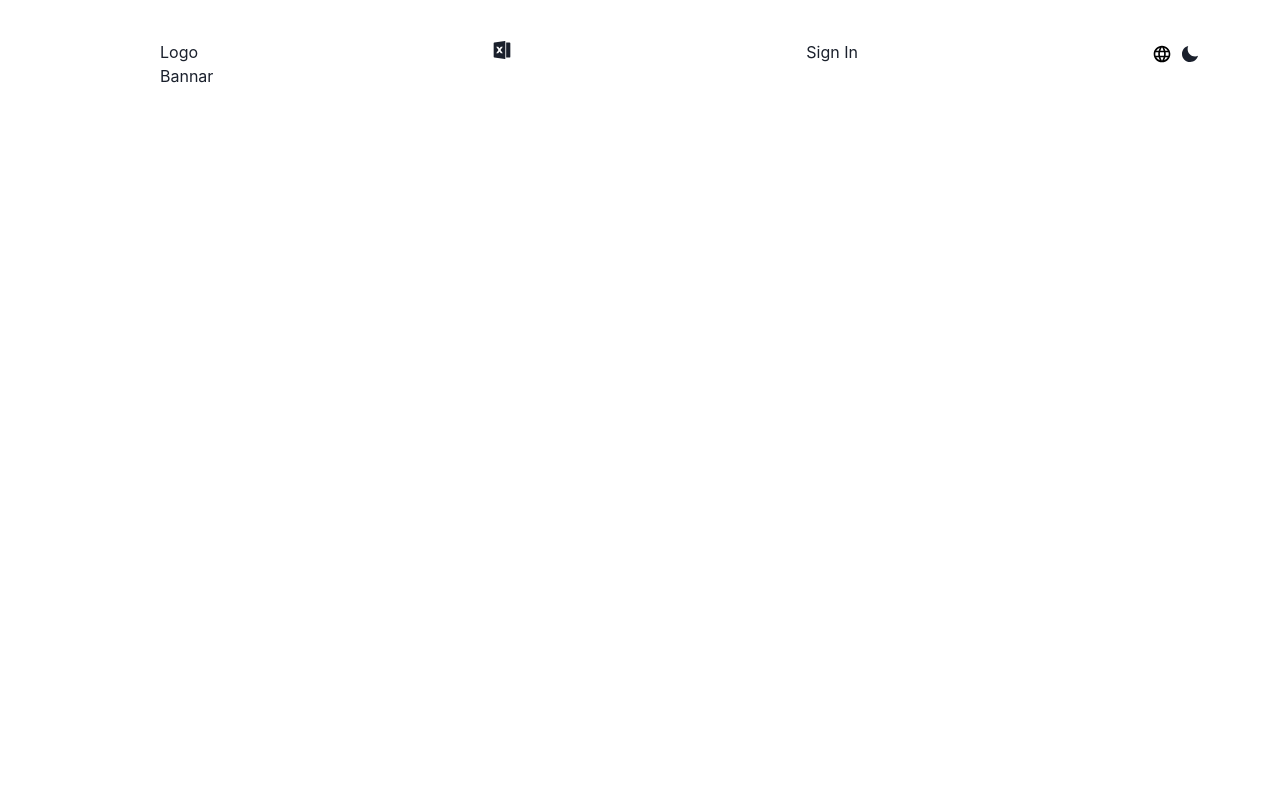
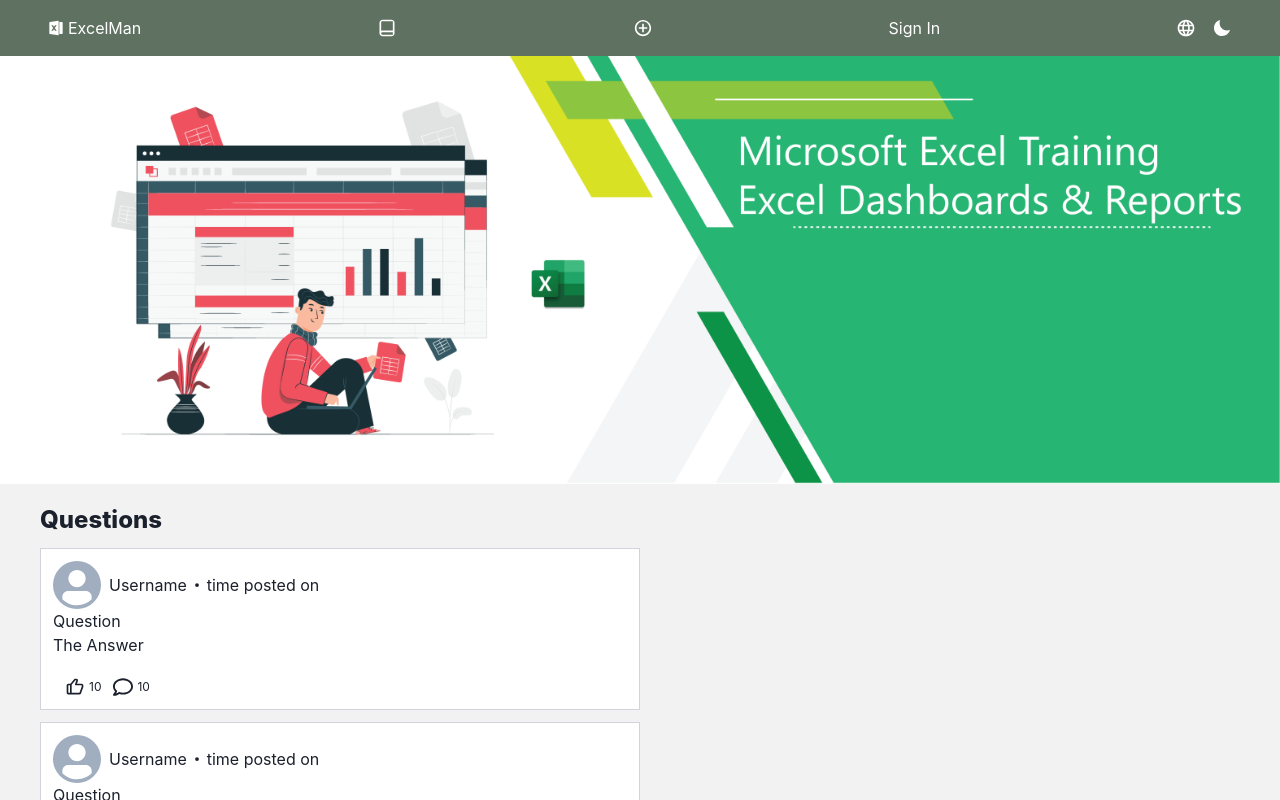
Before and after one commit to Jihad-Shaheen-Sehweil/ExcelMan, a React (Create React App) app in the folder client/: page / in a window 1280 px wide. Shown: the top 800 px of the page. Built offline with nearby package versions, Linux system fonts and the light colour scheme.

Commit message:
layout & feed

```diff
--- a/client/package.json
+++ b/client/package.json
@@ -22,6 +22,7 @@
     "react-scripts": "5.0.1",
     "redux": "^4.2.0",
     "redux-thunk": "^2.4.1",
+    "tailwind-scrollbar-hide": "^1.1.7",
     "web-vitals": "^2.1.4"
   },
   "scripts": {
--- a/client/src/App.js
+++ b/client/src/App.js
@@ -1,14 +1,16 @@
 import Navbar from "./components/Navbar";
-import Bannar from "./components/Bannar";
+import Questions from "./components/Questions";
 
 function App() {
     return (
-        <div className="ml-40 py-10 pr-20">
+        <main className="w-screen h-full bg-[#F2F2F2] scrollbar-hide">
             <Navbar />
-            <Bannar />
-            {/* ask a question modal */}
-            {/* questions posted */}
-        </div>
+
+            <div className="px-10 pd-10">
+                <Questions />
+                <p className="mx-auto py-5">CopyRights 2022</p>
+            </div>
+        </main>
     );
 }
 
--- a/client/src/components/Bannar.jsx
+++ b/client/src/components/Bannar.jsx
@@ -1,9 +1,13 @@
-import React from 'react'
+import React from "react";
+import { Image } from "@chakra-ui/react";
 
+import imageBanner from "../images/excel_banner.png";
 const Bannar = () => {
-  return (
-    <div>Bannar</div>
-  )
-}
+    return (
+        <section className="pt-14">
+            <Image objectFit="contain" src={imageBanner} />
+        </section>
+    );
+};
 
-export default Bannar
+export default Bannar;
--- /dev/null
+++ b/client/src/components/Comments.jsx
@@ -0,0 +1,14 @@
+import React from "react";
+import { Icon } from "@chakra-ui/react";
+import { FaRegComment as CommentIcon } from "react-icons/fa";
+
+const Comments = () => {
+    return (
+        <div className="flex items-center ml-3">
+            <Icon w={5} h={5} as={CommentIcon} />
+            <p className="pl-1 text-xs">10</p>
+        </div>
+    );
+};
+
+export default Comments;
--- /dev/null
+++ b/client/src/components/Like.jsx
@@ -0,0 +1,14 @@
+import React from "react";
+import { Icon } from "@chakra-ui/react";
+import { BiLike as LikeIcon } from "react-icons/bi";
+
+const Like = () => {
+    return (
+        <div className="flex items-center ml-3">
+            <Icon w={5} h={5} as={LikeIcon} />
+            <p className="pl-1 text-xs">10</p>
+        </div>
+    );
+};
+
+export default Like;
--- a/client/src/components/Navbar.jsx
+++ b/client/src/components/Navbar.jsx
@@ -1,22 +1,57 @@
 import React from "react";
 import { Icon } from "@chakra-ui/react";
-import { IoMdMoon as outlinedMoonIcon } from "react-icons/io";
-import { RiFileExcel2Fill as outlinedExcelIcon } from "react-icons/ri";
-
-import { MdOutlineLanguage as outlinedLanguageIcon } from "react-icons/md";
+import {
+    IoMdMoon as OutlinedMoonIcon,
+    IoMdAddCircleOutline as OutlinedAddIcon,
+} from "react-icons/io";
+import { RiFileExcel2Fill as OutlinedExcelIcon } from "react-icons/ri";
+import { MdOutlineLanguage as OutlinedLanguageIcon } from "react-icons/md";
+import { RiBookLine as OutlinedBookIcon } from "react-icons/ri";
+import Bannar from "./Bannar";
 
 const Navbar = () => {
     return (
         <section>
-            <main className="flex justify-between ">
-                <p>Logo</p>
-                <Icon w={5} h={5} as={outlinedExcelIcon} />
-                <p>Sign In</p>
-                <div >
-                    <Icon className="mr-2" color="black" w={5} h={5} as={outlinedLanguageIcon} />
-                    <Icon className="" w={5} h={5} as={outlinedMoonIcon} />
+            <main className="w-screen flex justify-between fixed bg-[#5F7161] h-14 items-center text-white px-10">
+                <div className="flex p-2 items-center hover:bg-[#6D8B74] rounded-full cursor-pointer hover:text-black">
+                    <Icon className="pr-1" w={5} h={5} as={OutlinedExcelIcon} />
+                    <p className="">ExcelMan</p>
+                </div>
+                <Icon
+                    className="hover:text-black hover:bg-[#6D8B74] rounded-full p-2 cursor-pointer"
+                    color="white"
+                    w={9}
+                    h={9}
+                    as={OutlinedBookIcon}
+                />
+                <Icon
+                    className="hover:text-black hover:bg-[#6D8B74] rounded-full p-2 cursor-pointer"
+                    color="white"
+                    w={9}
+                    h={9}
+                    as={OutlinedAddIcon}
+                />
+                <p className="hover:text-black hover:bg-[#6D8B74] rounded-full p-2 cursor-pointer">
+                    Sign In
+                </p>
+                <div>
+                    <Icon
+                        className="hover:text-black hover:bg-[#6D8B74] rounded-full p-2 cursor-pointer"
+                        color="white"
+                        w={9}
+                        h={9}
+                        as={OutlinedLanguageIcon}
+                    />
+                    <Icon
+                        className="hover:text-black hover:bg-[#6D8B74] rounded-full p-2 cursor-pointer"
+                        color="white"
+                        w={9}
+                        h={9}
+                        as={OutlinedMoonIcon}
+                    />
                 </div>
             </main>
+            <Bannar />
         </section>
     );
 };
--- /dev/null
+++ b/client/src/components/Question.jsx
@@ -0,0 +1,21 @@
+import React from "react";
+import Comments from "./Comments";
+import Like from "./Like";
+
+import UserInfo from "./UserInfo";
+
+const Question = () => {
+    return (
+        <article className="border border-gray-300 bg-white my-3 w-6/12 p-3">
+            <UserInfo />
+            <p>Question</p>
+            <p>The Answer</p>
+            <section className="flex items-center pt-5">
+                <Like />
+                <Comments />
+            </section>
+        </article>
+    );
+};
+
+export default Question;
--- /dev/null
+++ b/client/src/components/Questions.jsx
@@ -0,0 +1,14 @@
+import React from "react";
+import Question from "./Question";
+
+const Questions = () => {
+    return (
+        <section>
+            <p className="text-2xl font-extrabold mt-5">Questions</p>
+            <Question />
+            <Question />
+        </section>
+    );
+};
+
+export default Questions;
--- /dev/null
+++ b/client/src/components/UserInfo.jsx
@@ -0,0 +1,18 @@
+import React from "react";
+import { Avatar, Icon } from "@chakra-ui/react";
+import { BsDot as DotIcon } from "react-icons/bs";
+
+
+
+const UserInfo = () => {
+    return (
+        <section className="flex items-center">
+            <Avatar />
+            <p className="ml-2">Username</p>
+            <Icon w={5} h={5} as={DotIcon} />
+            <p>time posted on</p>
+        </section>
+    );
+};
+
+export default UserInfo;
--- a/client/tailwind.config.js
+++ b/client/tailwind.config.js
@@ -3,5 +3,5 @@ module.exports = {
     theme: {
         extend: {},
     },
-    plugins: [],
+    plugins: [require("tailwind-scrollbar-hide")],
 };
```
Also changed, not shown: client/src/images/excel_banner.png (added), 1 other file (tests, documents, lock files or other folders).
